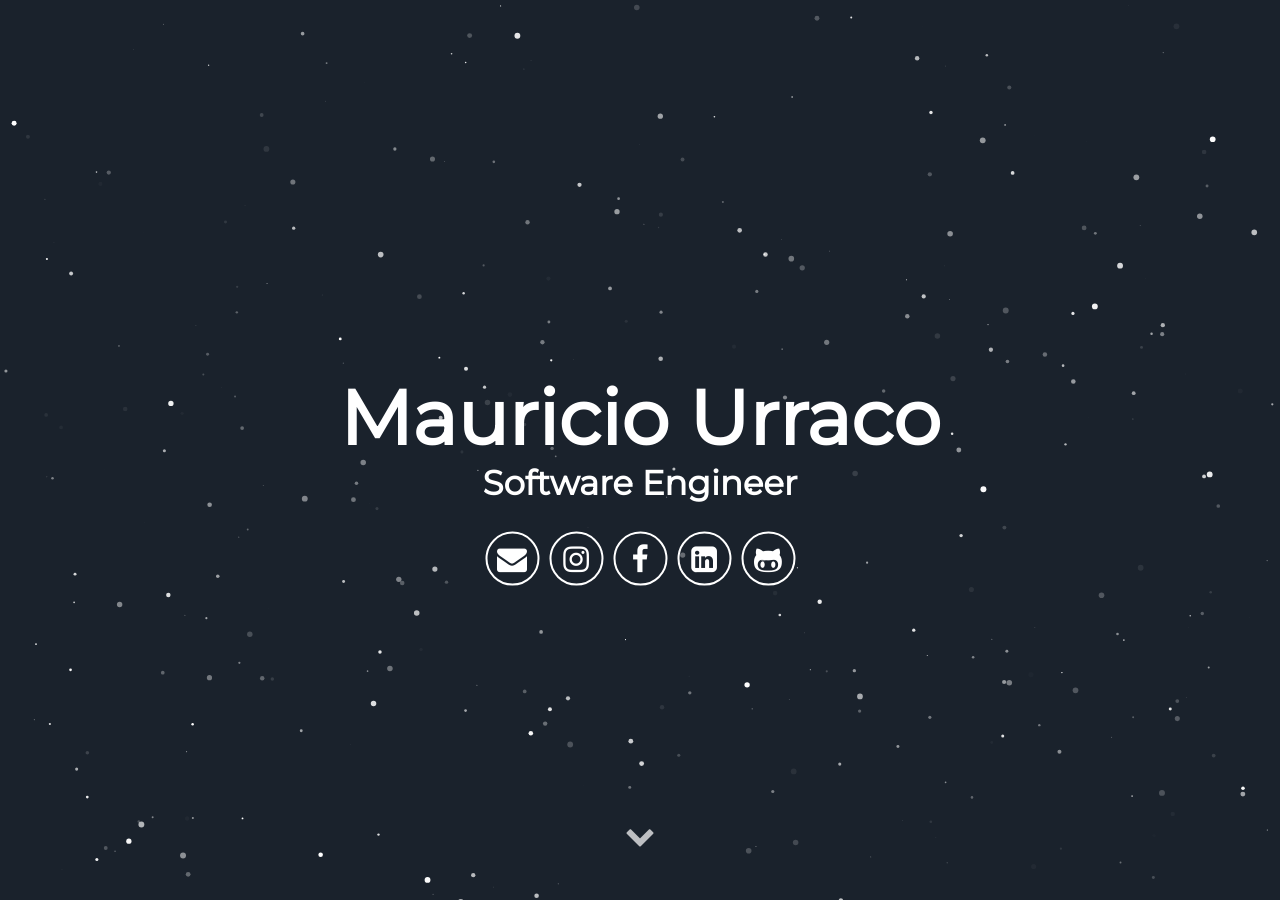
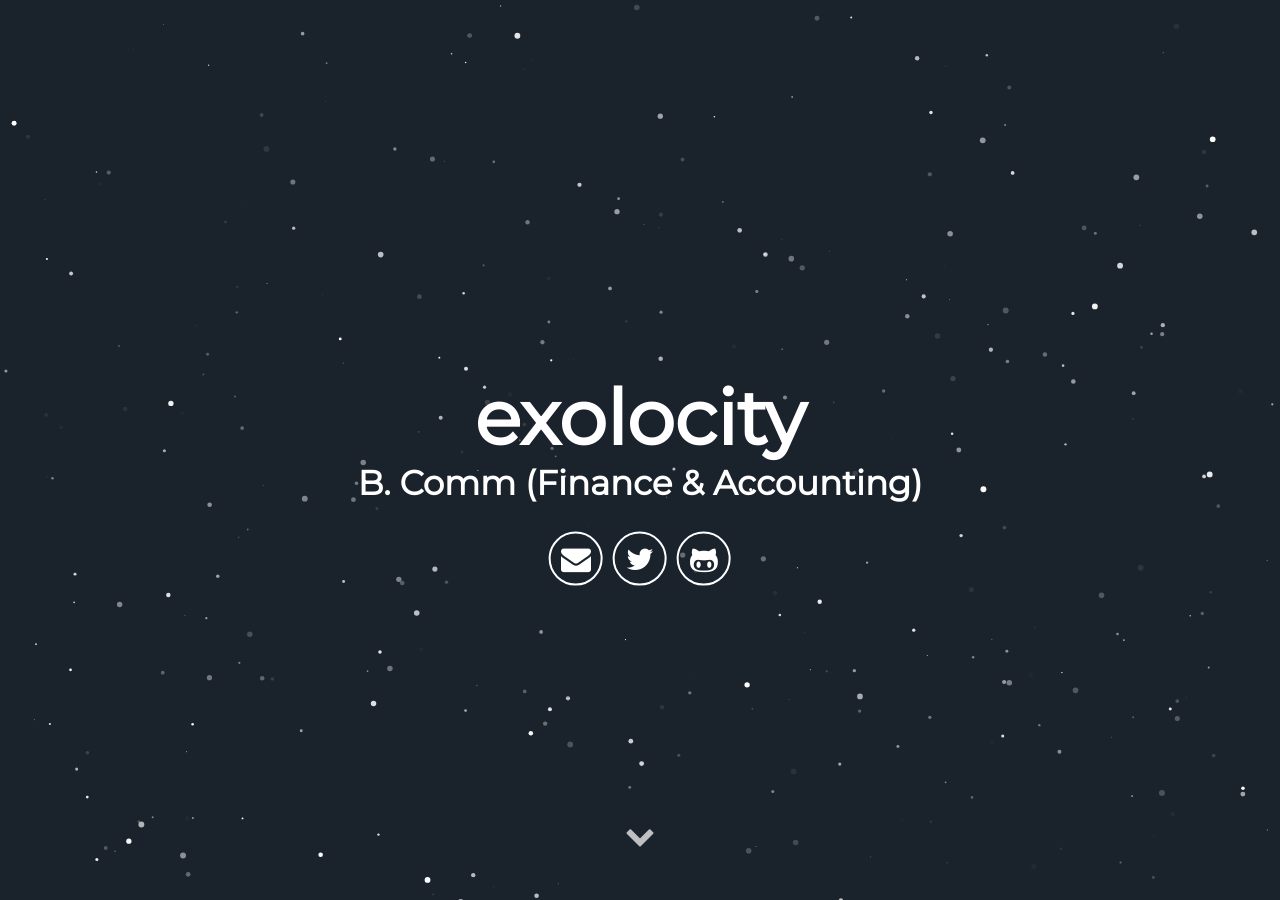
Before and after one commit to murraco/jekyll-theme-minimal-resume, a Jekyll site: the page built from index.html, in a window 1280 px wide and 900 px high. Built offline with Jekyll 4.4.1, drawn with Linux system fonts in a browser that asks for light colours; some web fonts are replaced; some of the changed text lies outside the part shown.

Commit message:
Update _config.yml

```diff
--- a/_config.yml
+++ b/_config.yml
@@ -1,19 +1,19 @@
 # Site settings
-title: Mauricio Urraco
-description: Jekyll Theme Minimal Resume
+title: exolocity
+description: exolocity - consultant
 # baseurl: "" # the subpath of your site, e.g. /blog
 # url: "localhost:3000" # the base hostname & protocol for your site e.g. http://willianjusten.com.br
 
 # User settings
-username: Mauricio Urraco
-user_description: I'm a Software Engineer from Argentina, always searching for the next challenge; no task is too scary nor too difficult. Lately I have been immersed in world of Giving Circles working with Grapevine, a California based startup trying to improve the world through collaborative giving. I'm the first engineer they hired to work on the platform.
-user_title: Software Engineer
-email: mauriurraco@gmail.com
-# twitter_username: lorem_ipsum
-instagram_username: mauriciourraco7
-facebook_username: mauricio.urraco
-linkedin_username: murraco
-github_username:  murraco
+username: exolocity
+user_description: I'm a consultant from Australia, always searching for the next challenge; no task is too scary nor too difficult. Lately I have been immersed in world of Giving Circles working with Grapevine, a California based startup trying to improve the world through collaborative giving. I'm the first engineer they hired to work on the platform.
+user_title: B. Comm (Finance & Accounting)
+email: rob@exolo.city
+twitter_username: robkoteski
+# instagram_username:
+# facebook_username: mauricio.urraco
+# linkedin_username: murraco
+github_username:  exolocity
 # medium_username: lorem_ipsum
 # medium_url: lorem_ipsum.medium.com
 # gplus_username:  lorem_ipsum
```
